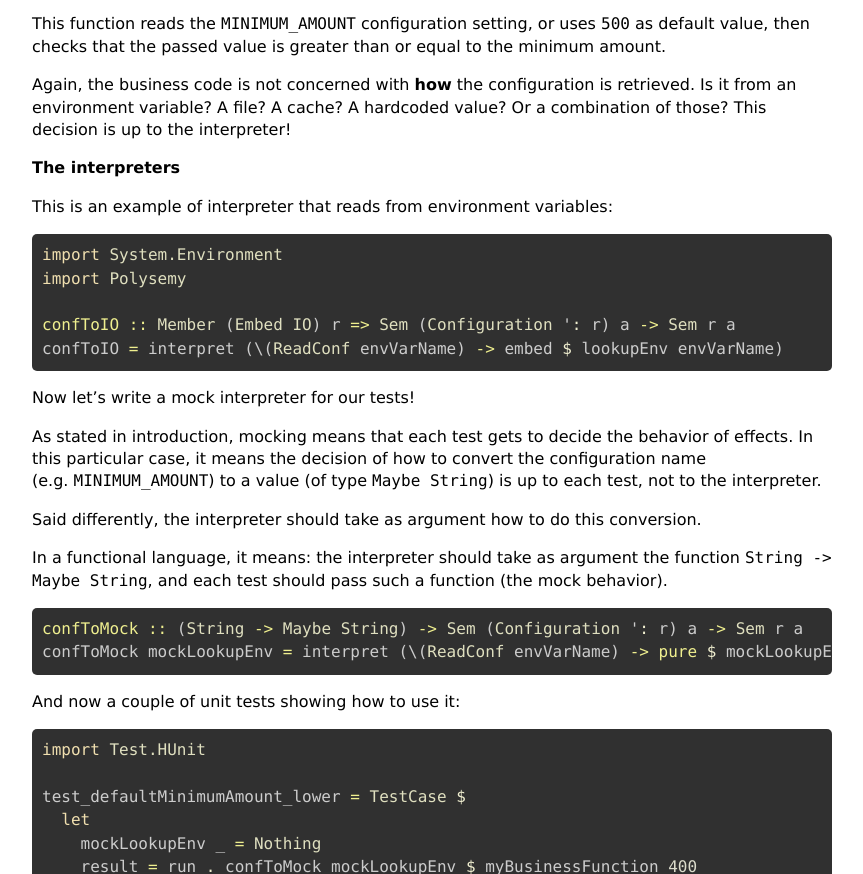
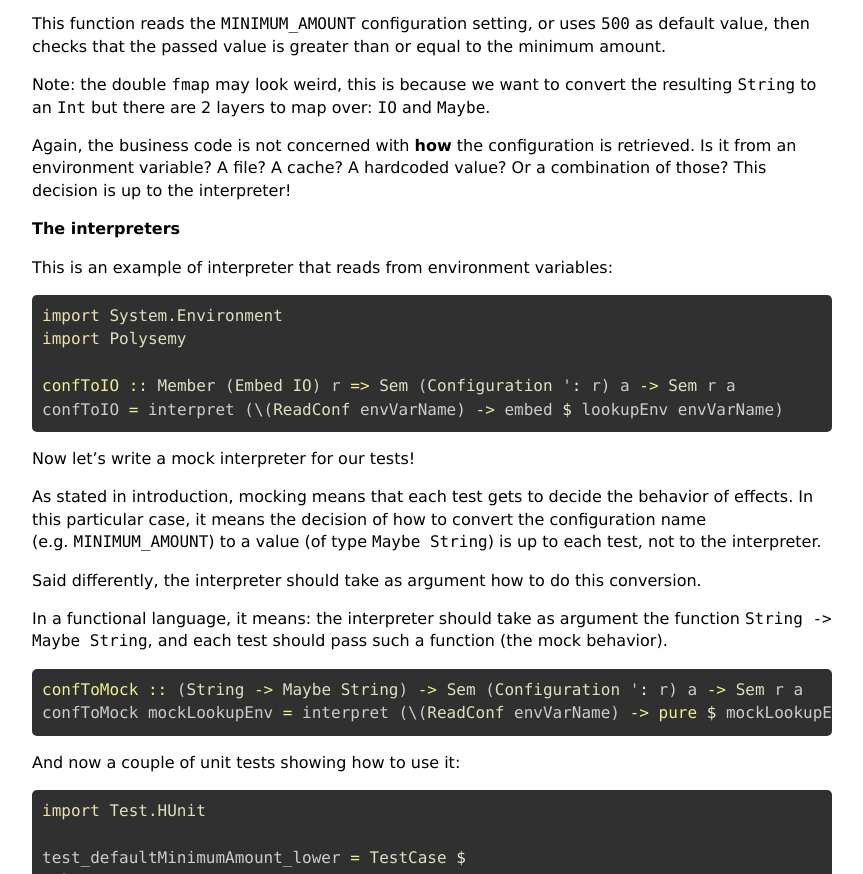
Before and after one commit to sir4ur0n/sir4ur0n.github.io, a plain HTML site: page posts/polysemy-tests.html in a window 1280 px wide. Shown: the part 4417-5291 px from the top of the page, without its empty margins (208-1071 px from the left). Drawn offline with Linux system fonts and the light colour scheme.

Commit message:
Automated deployment: Mon Apr 20 10:42:58 UTC 2020 b9869d84edb01819ab3e8e052757a0eff1db9828

```diff
--- a/posts/polysemy-tests.html
+++ b/posts/polysemy-tests.html
@@ -154,6 +154,7 @@ Cases: 1  Tried: 1  Errors: 0  Failures: 0</code></pre>
 <span id="cb10-9"><a href="#cb10-9"></a>           <span class="kw">then</span> <span class="dt">Right</span> amount</span>
 <span id="cb10-10"><a href="#cb10-10"></a>           <span class="kw">else</span> <span class="dt">Left</span> <span class="op">$</span> <span class="fu">show</span> amount <span class="op">++</span> <span class="st">&quot; is lower than the minimum allowed amount &quot;</span> <span class="op">++</span> <span class="fu">show</span> minimumAmount</span></code></pre></div>
 <p>This function reads the <code>MINIMUM_AMOUNT</code> configuration setting, or uses <code>500</code> as default value, then checks that the passed value is greater than or equal to the minimum amount.</p>
+<p>Note: the double <code>fmap</code> may look weird, this is because we want to convert the resulting <code>String</code> to an <code>Int</code> but there are 2 layers to map over: <code>IO</code> and <code>Maybe</code>.</p>
 <p>Again, the business code is not concerned with <strong>how</strong> the configuration is retrieved. Is it from an environment variable? A file? A cache? A hardcoded value? Or a combination of those? This decision is up to the interpreter!</p>
 <h3 id="the-interpreters">The interpreters</h3>
 <p>This is an example of interpreter that reads from environment variables:</p>
```
